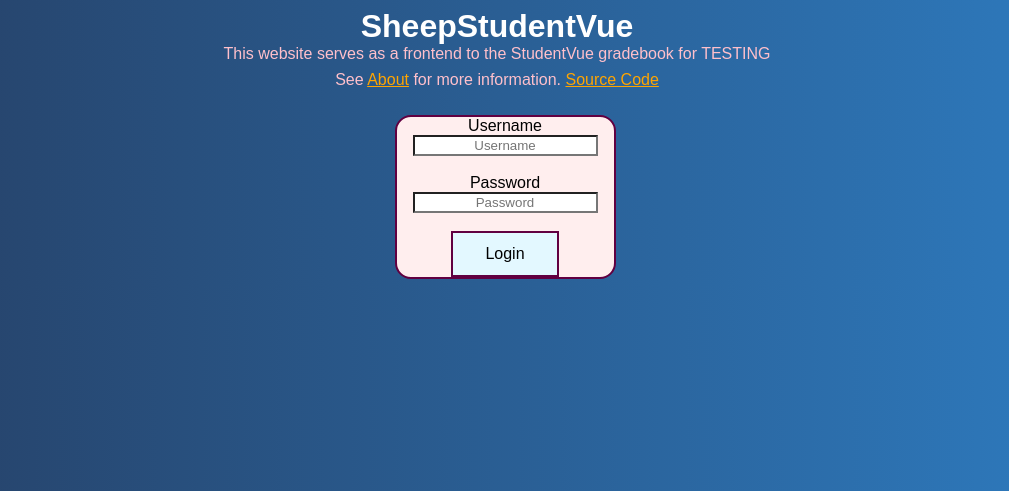
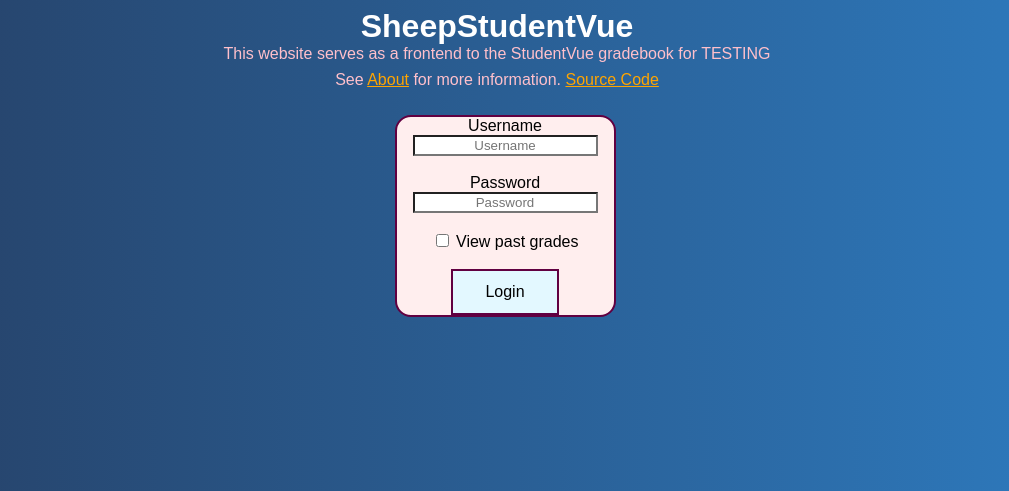
Before and after one commit to sheepy0125/SheepStudentVue, a Flask app: page /?login=true in a window 1280 px wide. Shown: the top 491 px of the page, without its empty margins (135-1144 px from the left). Run offline with Flask 3, Linux system fonts and the light colour scheme; parts of the project's set-up code (start-up, migrations or seed data) failed here and were passed over.

Commit message:
Straight to past grades on login

```diff
--- a/src/main_flask.py
+++ b/src/main_flask.py
@@ -219,6 +219,7 @@ def index_route():
     """
 
     username, password, obtained_creds = get_credentials()
+    past: bool = request.form.get("past", False)
 
     session["username"]: str = username
     session["password"]: str = password
@@ -237,6 +238,10 @@ def index_route():
         )
         response.delete_cookie("password")
         return response
+
+    # Past
+    if past:
+        session["redirect"] = "past_grades_route"
 
     # Redirect handler
     if (to_redirect := session.get("redirect")) and len(to_redirect) > 0:
@@ -572,4 +577,4 @@ def source_file_route(path: str):
 ### Run ###
 if __name__ == "__main__":
     Logger.log("Running Flask server")
-    app.run(port=CONFIG["port"], host="0.0.0.0", debug=False, use_reloader=True)
+    app.run(port=CONFIG["port"], host="0.0.0.0", debug=True, use_reloader=True)
--- a/template/enter-credentials.html
+++ b/template/enter-credentials.html
@@ -21,6 +21,11 @@
 		<input type="password" name="password" placeholder="Password" value="{{ password }}" />
 	</label>
 	<br />
+	<label>
+		<input type="checkbox" name="past" value="off" class="inline" />
+		View past grades
+	</label>
+	<br />
 	<button type="submit">Login</button>
 </form>
 
--- a/template/error.html
+++ b/template/error.html
@@ -5,7 +5,8 @@
 		<pre>{{ error }}</pre>
 	</fieldset>
 	<!-- Nav buttons -->
-	<form action="/?login=true" method="get">
+	<form action="/" method="get">
+		<input type="hidden" name="login" value="true" />
 		<button type="submit">Back to login</button>
 	</form>
 </div>
--- a/template/view-versioning-history.html
+++ b/template/view-versioning-history.html
@@ -53,9 +53,6 @@
 		<form action="/">
 			<button type="submit" class="nav-button">Refetch grades</button>
 		</form>
-		<form action="/?login=true">
-			<button type="submit" class="nav-button">Back to login</button>
-		</form>
 		<form action="/clear-cookies" method="get">
 			<button type="submit" class="nav-button">Log out</button>
 		</form>
```
